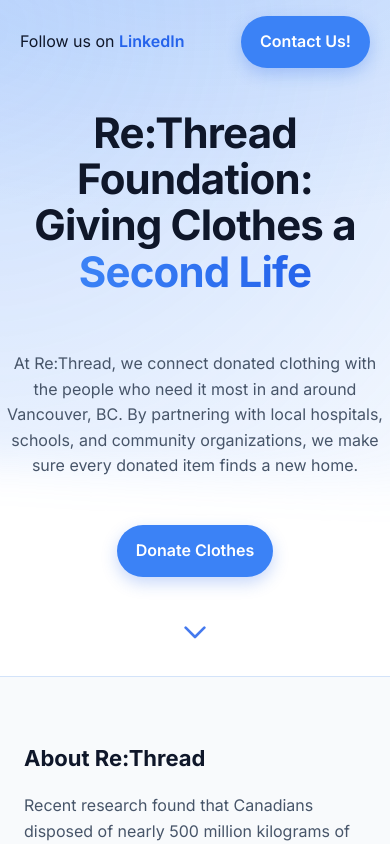
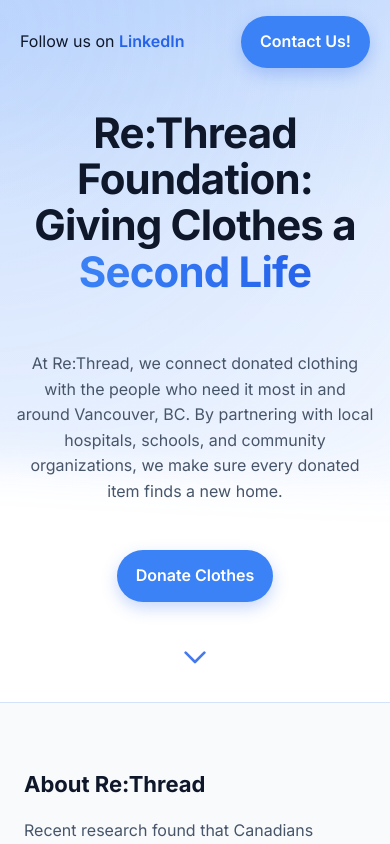
Before and after one commit to kevinx83/ReThread, a Next.js app: page / in a window 390 px wide. Shown: the top 844 px of the page. Built offline with nearby package versions, Linux system fonts and the light colour scheme.

Commit message:
add padding to hero

```diff
--- a/src/app/globals.css
+++ b/src/app/globals.css
@@ -35,13 +35,6 @@ body {
 .grid { display: grid; gap: 22px; }
 .grid-3 { grid-template-columns: repeat(3, minmax(0, 1fr)); }
 @media (max-width: 900px){ .grid-3 { grid-template-columns: 1fr; } }
-
-@media (max-width: 600px) {
-  .container {
-    padding-left: 24px;
-    padding-right: 24px;
-  }
-}
 
 /* --- Cards --- */
 .card {
@@ -138,6 +131,7 @@ body {
   color: var(--muted);
   font-size: clamp(16px, 2.3vw, 18px);
   margin: 10px auto 0; max-width: 720px;
+  padding: 0 16px;
 }
 .hero .orb {
   position: absolute;
```
